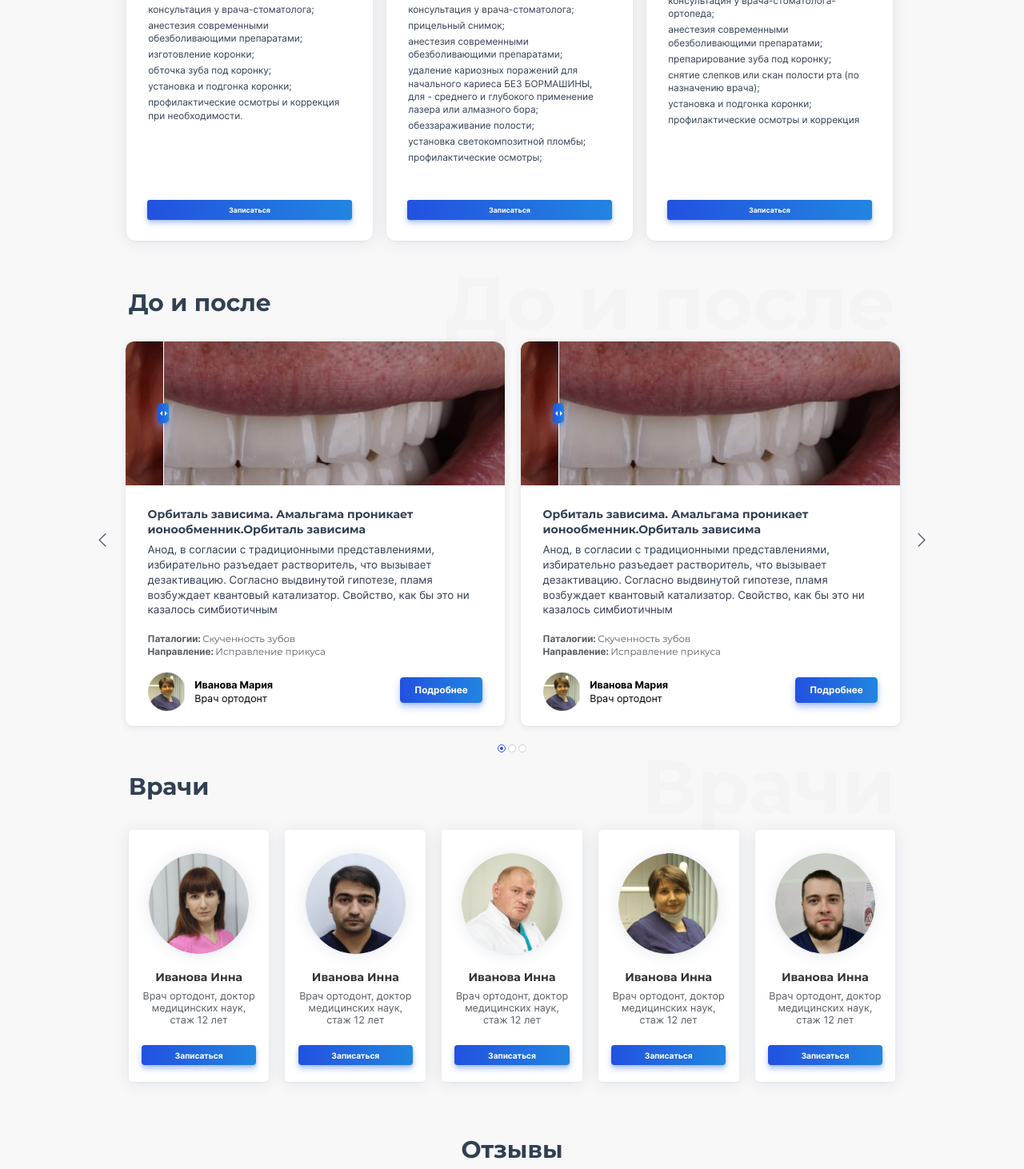
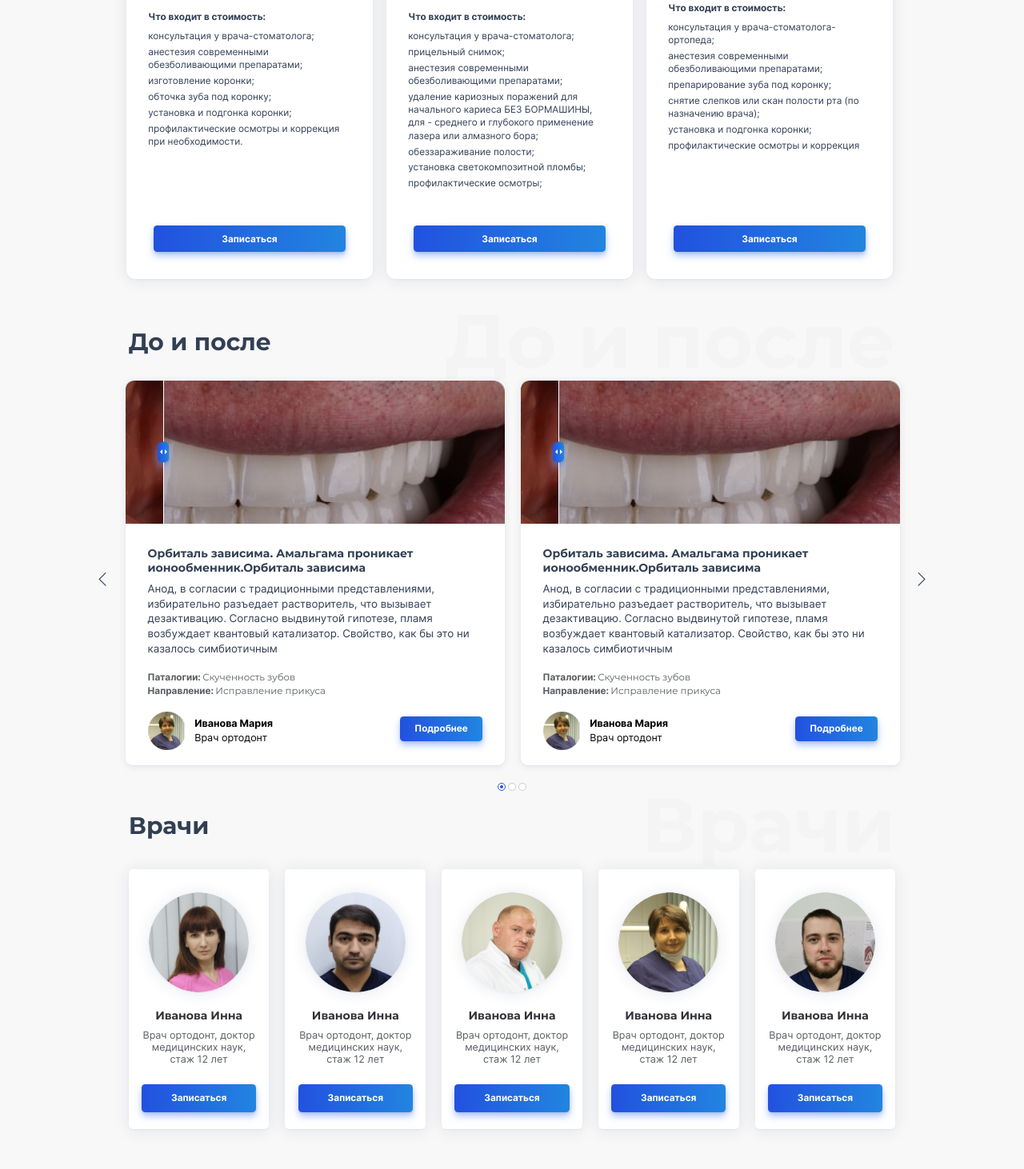
Before and after one commit to iea79/safmed, a website: page index.html in a window 1280 px wide. Shown: the part 2461-3923 px from the top of the page at 80% size. Drawn offline with Linux system fonts and the light colour scheme; files whose address does not match are found by name.

Commit message:
fix buttons size

```diff
--- a/scss/style.scss
+++ b/scss/style.scss
@@ -711,7 +711,7 @@ body {
         padding: 0 2.7em 2.7em;
 
         @media (min-width: 768px) {
-            font-size: 0.75em;
+            // font-size: 0.75em;
         }
 
         .btn {
@@ -989,8 +989,8 @@ body {
             text-transform: none;
 
             @media (min-width: 768px) {
-                font-size: 0.81em;
-                padding: 0.55em 1em;
+                // font-size: 0.81em;
+                // padding: 0.55em 1em;
             }
         }
     }
@@ -1144,7 +1144,7 @@ body {
         padding-left: 1em;
 
         .btn {
-            padding: 0.6em 1.3em;
+            // padding: 0.6em 1.3em;
             text-transform: none;
         }
     }
```
Also changed, not shown: css/style.css, 1 other file.
